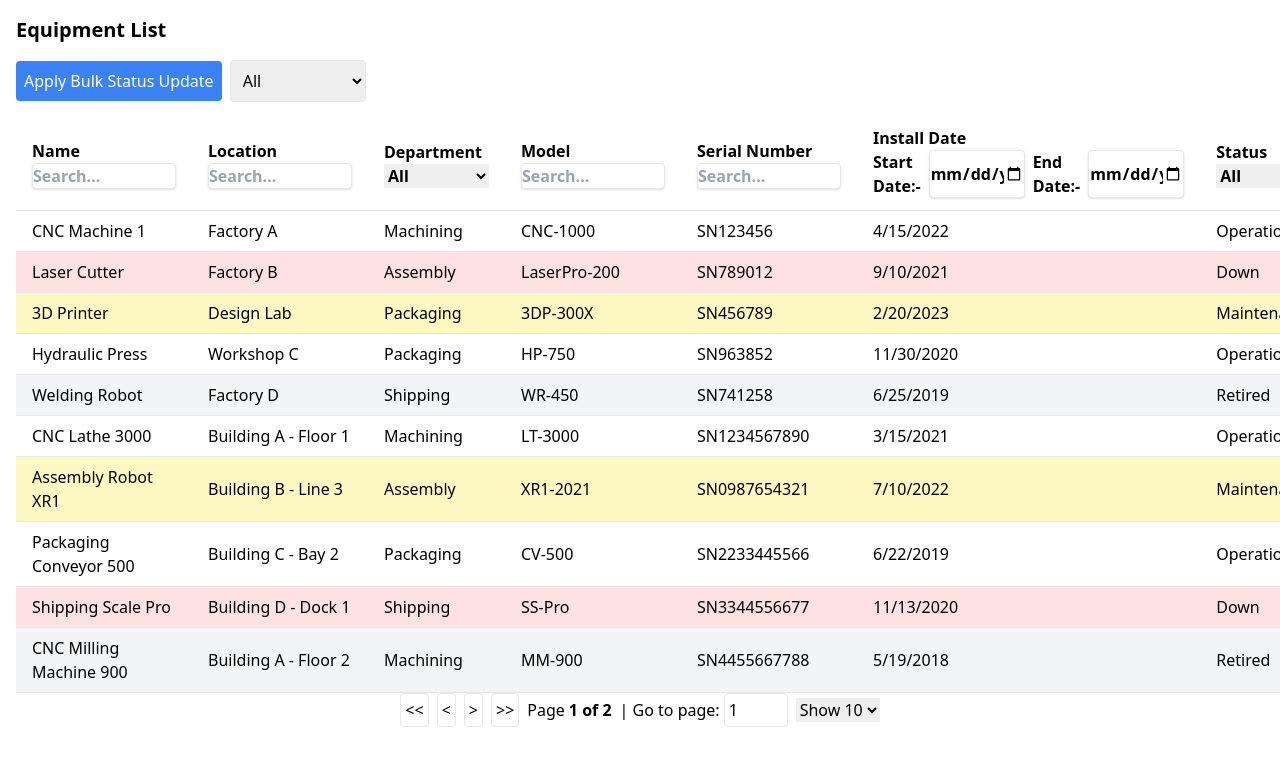
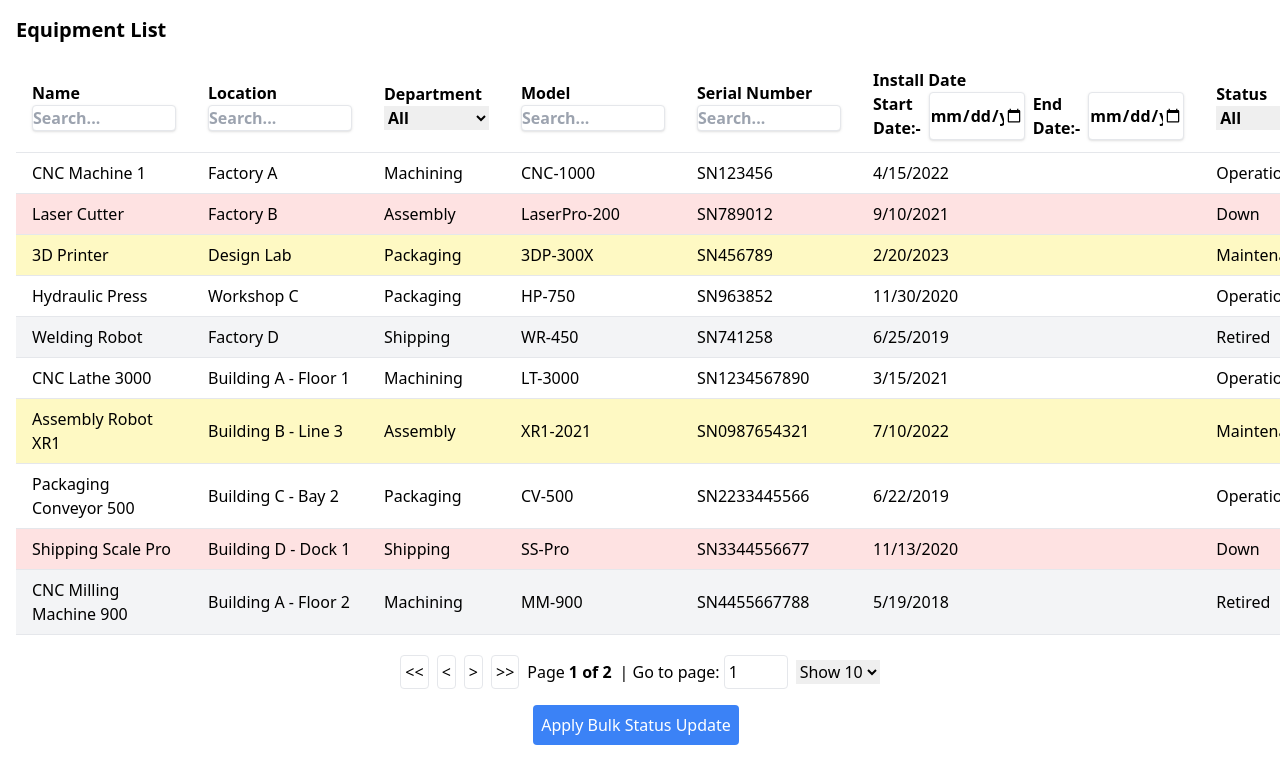
Before and after one commit to mohamed20163858/maintenance-tracking-system-challenge, a Next.js app: page /equipment in a window 1280 px wide. Shown: the top 784 px of the page. Built offline with nearby package versions, Linux system fonts and the light colour scheme; data requests are answered from the project's data file.

Commit message:
Fix problems due to decoupling code

```diff
--- a/app/components/DebouncedInput.tsx
+++ b/app/components/DebouncedInput.tsx
@@ -21,9 +21,9 @@ export default function DebouncedInput({
     const timeout = setTimeout(() => {
       onChange(value);
     }, debounce);
-
+    console.log(value);
     return () => clearTimeout(timeout);
-  }, [debounce, onChange, value]);
+  }, [value]);
 
   return (
     <input
--- a/app/components/EquipmentTable.tsx
+++ b/app/components/EquipmentTable.tsx
@@ -118,36 +118,7 @@ const EquipmentTable: React.FC<{ data: Equipment[] }> = ({ data }) => {
 
   return (
     <div>
-      <div className="flex items-center mb-4">
-        <button
-          onClick={applyBulkStatusUpdate}
-          className="mr-2 p-2 bg-blue-500 text-white rounded"
-        >
-          Apply Bulk Status Update
-        </button>
-        <select
-          value={bulkStatus}
-          onChange={(e) =>
-            setBulkStatus(
-              e.target.value as
-                | "All"
-                | "Operational"
-                | "Down"
-                | "Maintenance"
-                | "Retired"
-            )
-          }
-          className="p-2 border rounded"
-        >
-          <option value="All">All</option>
-          <option value="Operational">Operational</option>
-          <option value="Down">Down</option>
-          <option value="Maintenance">Maintenance</option>
-          <option value="Retired">Retired</option>
-        </select>
-      </div>
-
-      <table className="min-w-full border-collapse">
+      <table className="min-w-full border-collapse mb-5">
         <thead>
           {table.getHeaderGroups().map((headerGroup) => (
             <tr key={headerGroup.id}>
@@ -222,6 +193,14 @@ const EquipmentTable: React.FC<{ data: Equipment[] }> = ({ data }) => {
         </tbody>
       </table>
       <Pagination table={table} />
+      <div className="flex items-center justify-center mt-4">
+        <button
+          onClick={applyBulkStatusUpdate}
+          className="mr-2 p-2 bg-blue-500 text-white rounded"
+        >
+          Apply Bulk Status Update
+        </button>
+      </div>
     </div>
   );
 };
```
